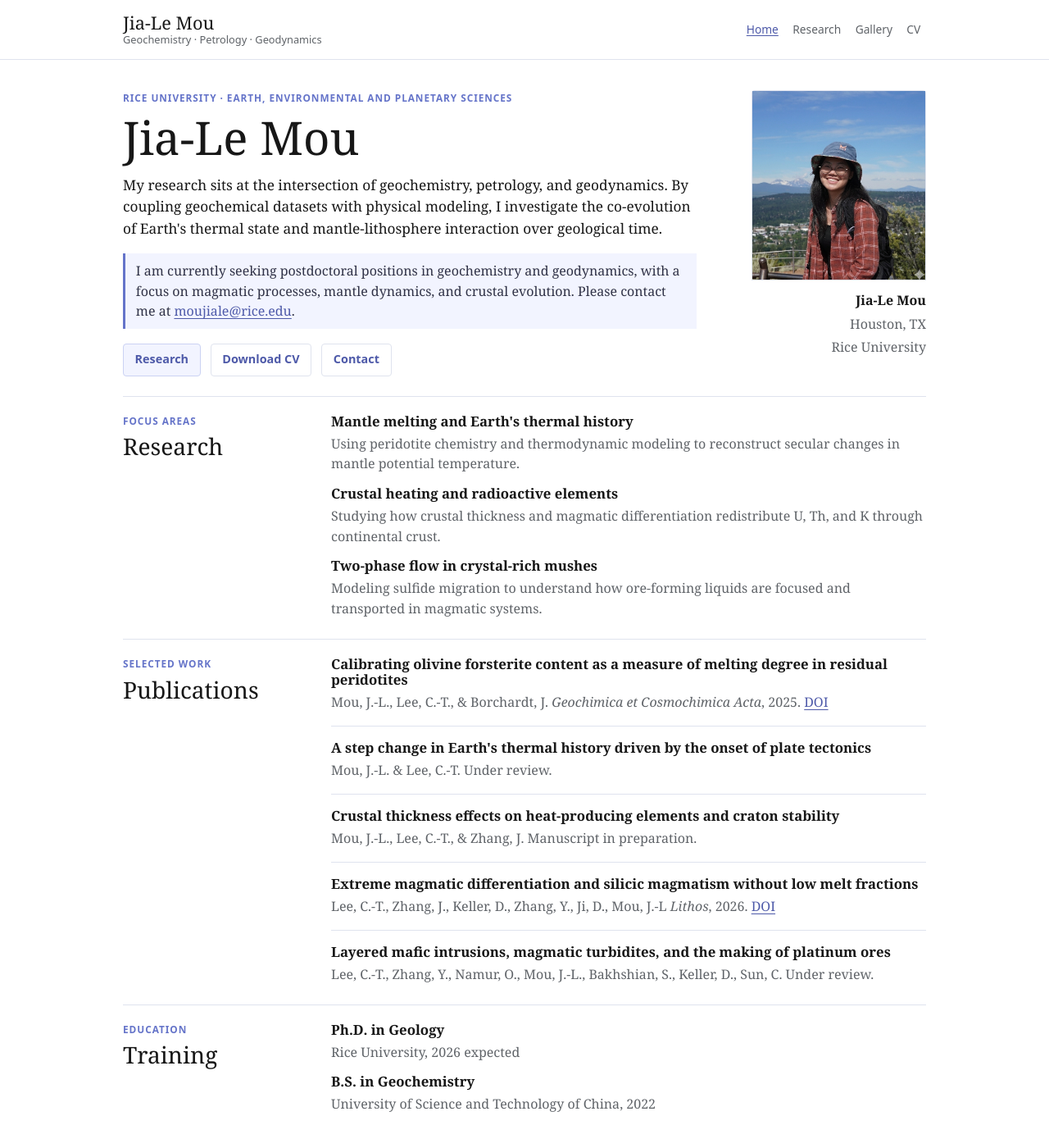
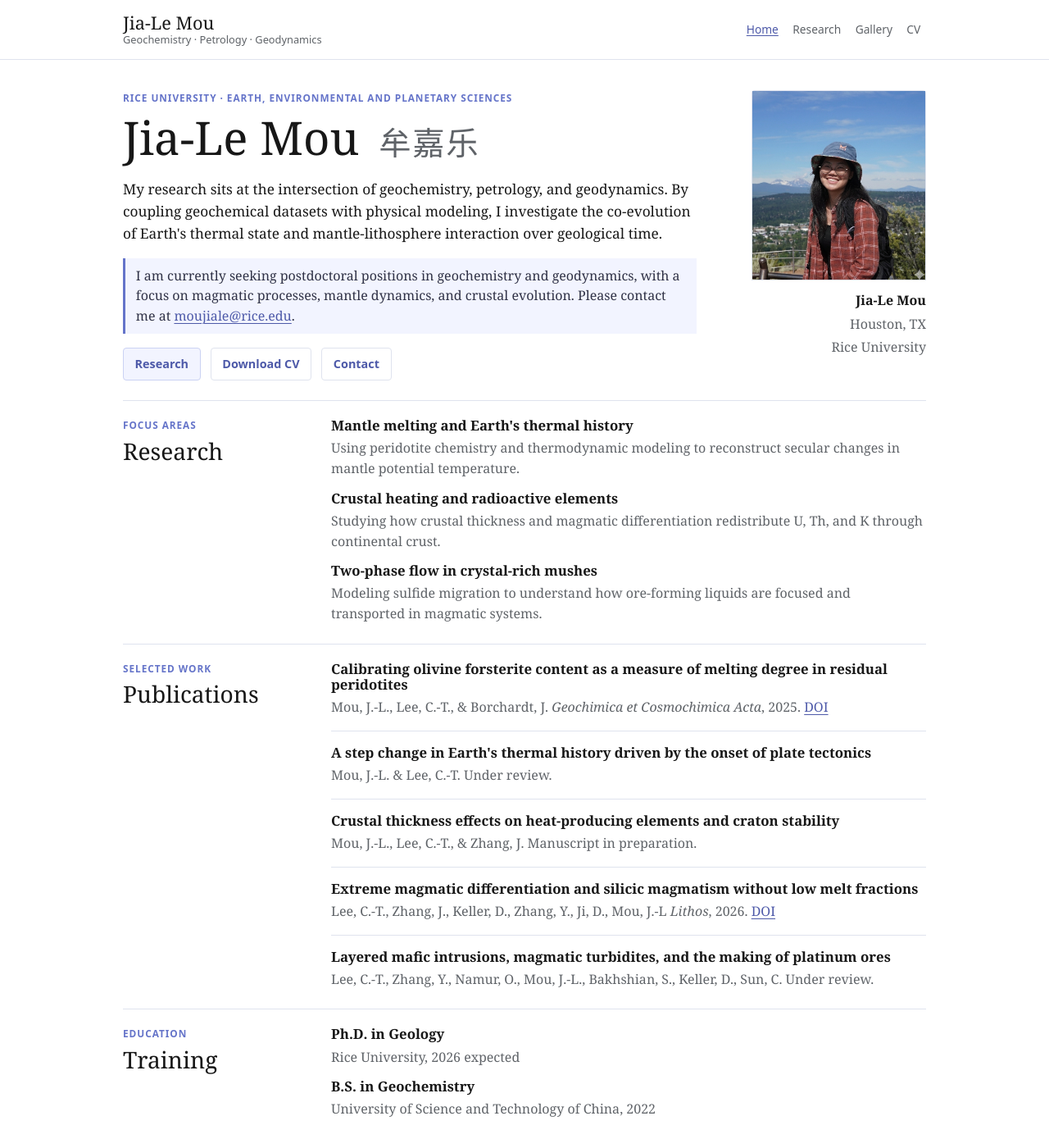
Before and after one commit to Mou-Jia-Le/Mou-Jia-Le.github.io, a Jekyll site: the page built from index.md, in a window 1280 px wide and 1400 px high. Shown: the whole window at 82% size. Built offline with Jekyll 4.4.1, drawn with Linux system fonts in a browser that asks for light colours.

Commit message:
Add Chinese name to homepage

```diff
--- a/assets/css/main.scss
+++ b/assets/css/main.scss
@@ -187,7 +187,27 @@ p {
 }
 
 .hero-title {
+  font-size: clamp(32px, 4.4vw, 64px);
+  display: flex;
+  flex-wrap: wrap;
+  align-items: baseline;
+  column-gap: 1.5rem;
+  row-gap: .45rem;
   margin-bottom: .8rem;
+}
+
+.hero-title .english-name {
+  white-space: nowrap;
+}
+
+.hero-title .chinese-name {
+  white-space: nowrap;
+  color: var(--muted);
+  font-family: "Noto Serif SC", "Songti SC", SimSun, serif;
+  font-size: unquote("min(0.7em, 40px)");
+  font-weight: 400;
+  line-height: 1.5;
+  letter-spacing: .04em;
 }
 
 .hero-title .given {
--- a/index.md
+++ b/index.md
@@ -8,7 +8,7 @@ description: "Jia-Le Mou is a geochemist, igneous petrologist, and geodynamicist
 <section class="hero">
   <div class="hero-copy">
     <p class="eyebrow">Rice University · Earth, Environmental and Planetary Sciences</p>
-    <h1 class="hero-title">Jia-Le <span class="given">Mou</span></h1>
+    <h1 class="hero-title"><span class="english-name">Jia-Le <span class="given">Mou</span></span><span class="chinese-name" lang="zh-Hans">牟嘉乐</span></h1>
     <p class="lead">
             My research sits at the intersection of geochemistry, petrology, and
       geodynamics. By coupling geochemical datasets with physical modeling,
```
